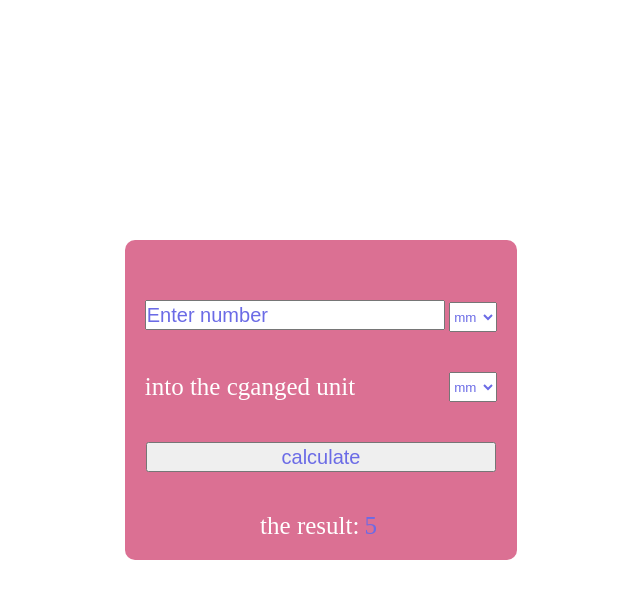
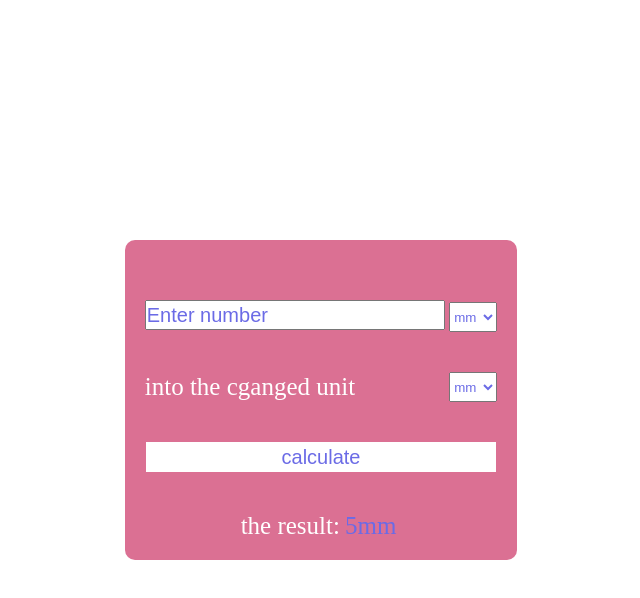
Before and after one commit to MayaAlhalak/TASK-52, a plain HTML site: page index.html in a window 1280 px wide. Both pictures are taken after typing "5" into the empty fields and a click on the button "calculate". Shown: the whole page, without its empty margins (319-959 px from the left). Drawn offline with Linux system fonts and the light colour scheme.

Commit message:
new commit

```diff
--- a/assets/style.css
+++ b/assets/style.css
@@ -41,6 +41,8 @@ input::placeholder {
     margin: 40px 0;
     width: 350px;
     height: 30px;
+    background-color: white;
+    border: none;
     color: rgb(107, 107, 230);
     font-size: 20px;
 }
--- a/script.js
+++ b/script.js
@@ -7,7 +7,6 @@ const result = document.querySelector(".result")
 let x=0;
 btn.addEventListener('click', function(){
     if ( number.value.length >0){
-        console.log('number' , number.value);
         if (selectOne.value == 'mm' && selectTwo.value == 'cm'){
             x = number.value / 10;
             number.value = x;
@@ -92,7 +91,12 @@ btn.addEventListener('click', function(){
             x = number.value;
             number.value = x;
         }
+        result.innerHTML = x + selectTwo.value ;
+        number.value = '';
     }
-    result.innerHTML = x;
-    number.value = '';
+    else{
+        result.innerHTML = "please Enter number"
+    }
+
+
 })
```
